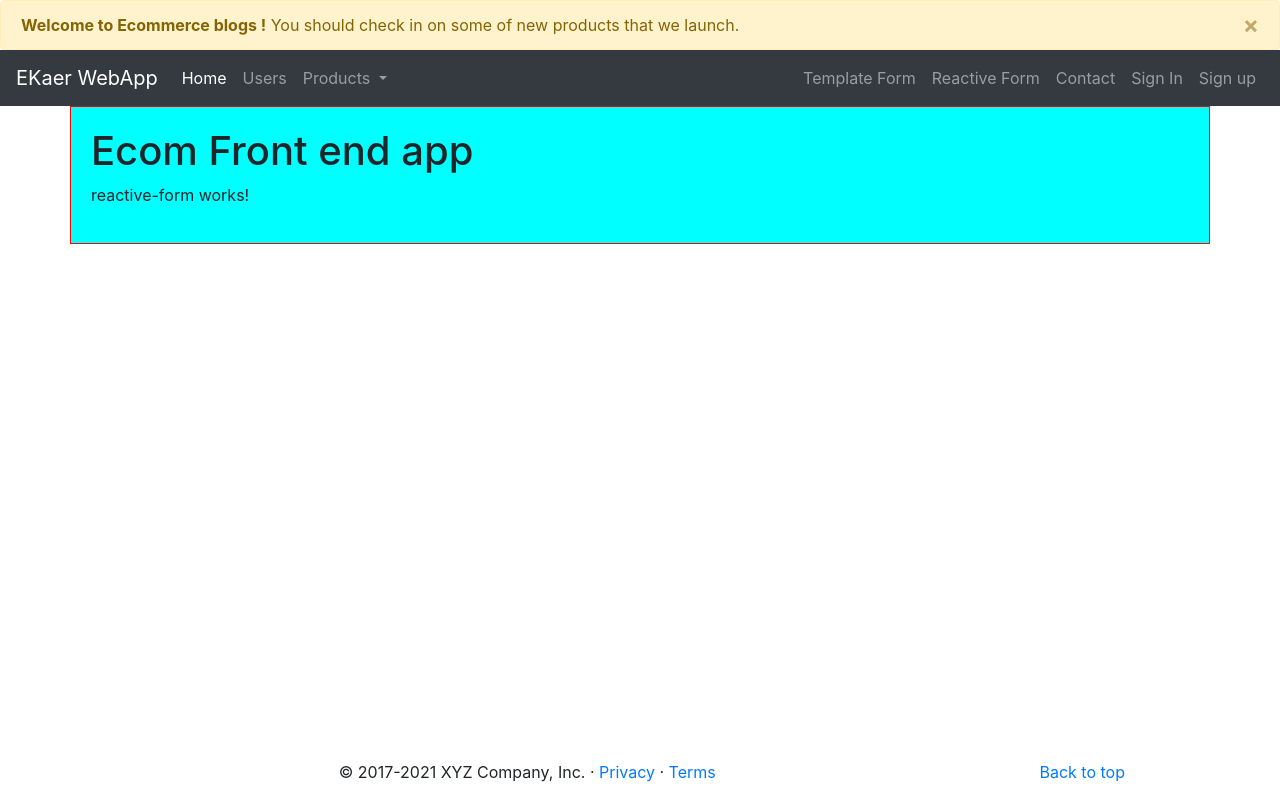
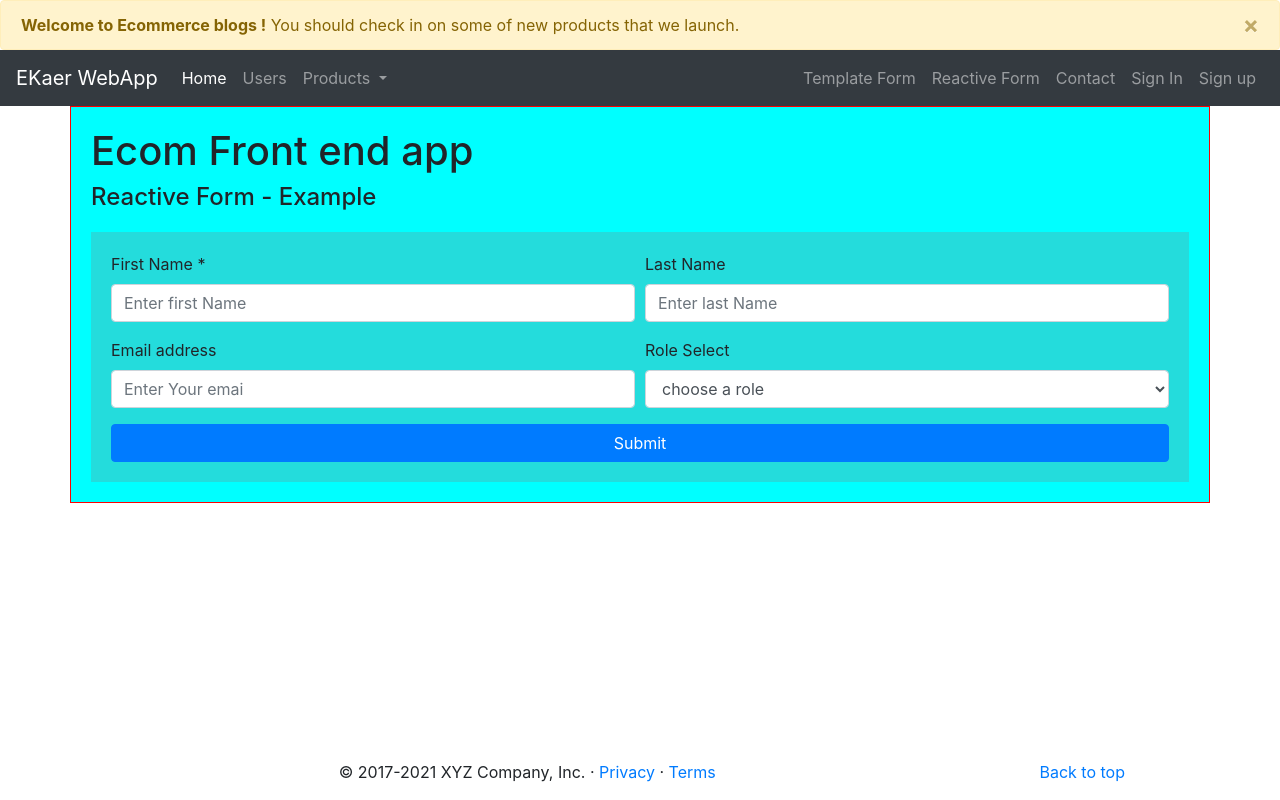
Before and after one commit to wahidKhan74/phase4-ecom-frontend-04-17-2021, an Angular app: page /reactive-form in a window 1280 px wide. Built offline with nearby package versions, Linux system fonts and the light colour scheme.

Commit message:
reactive forms

```diff
--- a/src/app/app.module.ts
+++ b/src/app/app.module.ts
@@ -15,7 +15,7 @@ import { DetailsComponent } from './products/details/details.component';
 import { SignInComponent } from './sign-in/sign-in.component';
 import { SignUpComponent } from './sign-up/sign-up.component';
 import { NotfoundComponent } from './notfound/notfound.component';
-import {FormsModule} from '@angular/forms';
+import {FormsModule, ReactiveFormsModule} from '@angular/forms';
 import { TemplateFormComponent } from './template-form/template-form.component';
 import { ReactiveFormComponent } from './reactive-form/reactive-form.component';
 
@@ -40,6 +40,7 @@ import { ReactiveFormComponent } from './reactive-form/reactive-form.component';
     BrowserModule,
     AppRoutingModule,
     FormsModule,
+    ReactiveFormsModule
   ],
   providers: [],
   bootstrap: [AppComponent]
--- a/src/app/reactive-form/reactive-form.component.css
+++ b/src/app/reactive-form/reactive-form.component.css
@@ -0,0 +1,10 @@
+.well {
+    background-color: #80808047;
+    align-self: center;
+    padding: 20px;
+    margin-top: 20px;
+}
+.has-error {
+    color:  red;
+    font-weight: 500;
+}
--- a/src/app/reactive-form/reactive-form.component.html
+++ b/src/app/reactive-form/reactive-form.component.html
@@ -1 +1,55 @@
-<p>reactive-form works!</p>
+<h4>Reactive Form - Example</h4>
+<div class="well well-lg">
+    <form [formGroup]="exampleForm" class="form-horizontal" (ngSubmit)="submitForm(exampleForm)" novalidate>
+        <div class="form-row">
+            <div class="form-group col-md">
+                <label for="firstName">First Name * </label>
+                <input type="text" class="form-control" formControlName="firstName" name="firstName"
+                 id="firstName" placeholder="Enter first Name" >
+                <small *ngIf="hasError('firstName')" [ngClass]="{'has-error' : hasError('firstName') }" >
+                    <span *ngIf="firstName.errors.required"> First Name is a required field .</span>
+                    <span *ngIf="firstName.errors.minlength"> First Name is  min 2 char long .</span>
+                    <span *ngIf="firstName.errors.maxlength"> First Name is  max 16 char long .</span>
+                </small>
+            </div>
+            <div class="form-group col-md">
+                <label for="lastName">Last Name </label>
+                <input type="text"  class="form-control" formControlName="lastName" name="lastName"
+                id="lastName" placeholder="Enter last Name" >
+                <small *ngIf="hasError('lastName')" [ngClass]="{'has-error' : hasError('lastName') }" >
+                    <span *ngIf="lastName.errors.required"> Last Name is a required field .</span>
+                    <span *ngIf="lastName.errors.minlength"> Last Name is  min 2 char long .</span>
+                    <span *ngIf="lastName.errors.maxlength"> Last Name is  max 16 char long .</span>
+                </small>
+            </div>
+        </div>
+        <div class="form-row">
+
+            <div class="form-group col-md">
+                <label for="email">Email address</label>
+                <input type="email" class="form-control" formControlName="email" name="email" id="email"
+                    placeholder="Enter Your emai" >
+                <small *ngIf="hasError('email')" [ngClass]="{'has-error' : hasError('email') }" >
+                    <span *ngIf="email.errors.required"> Email is a required field .</span>
+                    <span *ngIf="email.errors.email"> Please, enter a valid email address here.</span>
+                </small>
+
+              </div>
+
+              <div class="form-group col-md">
+                <label for="role">Role Select</label>
+                <select class="form-control" id="role" formControlName="role" name="role" required>
+                 <option value="">choose a role</option>
+                  <option value="admin">Admin</option>
+                  <option value="user">User</option>
+                  <option value="vendor">Vendor</option>
+                </select>
+                <small *ngIf="hasError('role')" [ngClass]="{'has-error' : hasError('role') }" >
+                    <span *ngIf="role.errors.required"> Role is a required field .</span>
+                </small>
+              </div>
+        </div>
+        <button type="submit" class="btn btn-primary btn-block" >Submit</button>
+      </form>
+
+</div>
--- a/src/app/reactive-form/reactive-form.component.ts
+++ b/src/app/reactive-form/reactive-form.component.ts
@@ -1,4 +1,5 @@
 import { Component, OnInit } from '@angular/core';
+import { FormBuilder, FormGroup, Validators, FormControl } from '@angular/forms';
 
 @Component({
   selector: 'app-reactive-form',
@@ -7,9 +8,51 @@ import { Component, OnInit } from '@angular/core';
 })
 export class ReactiveFormComponent implements OnInit {
 
-  constructor() { }
+  public exampleForm :FormGroup;
+  submitted: boolean;
+
+  // DI -> by adding properties in constrctor.
+  constructor(private formBuilder:FormBuilder) { }
 
   ngOnInit(): void {
+
+    this.exampleForm = this.formBuilder.group({
+      firstName : ['',[Validators.required, Validators.minLength(2), Validators.maxLength(16)]],
+      lastName :['',[Validators.required, Validators.minLength(2), Validators.maxLength(16)]],
+      email: ['',[Validators.required, Validators.email]],
+      role :['',Validators.required]
+    });
+
   }
 
+  public hasError(field:any){
+    return (this.exampleForm.get(field).invalid && this.exampleForm.get(field).touched
+    && this.exampleForm.get(field).errors);
+  }
+
+  public submitForm(form:any){
+    // console.log(form);
+    if(form.valid) {
+      this.submitted  = true;
+    } else{
+      this.validateForm(form);
+    }
+    console.log(this.exampleForm.value);
+  }
+
+  validateForm(form:any){
+    Object.keys(form.controls).forEach(field=>{
+      const control = form.get(field);
+      if( control instanceof FormControl){
+        control.markAsTouched({ onlySelf : true })
+      } else{
+        this.validateForm(control);
+      }
+    })
+  }
+
+  get firstName() { return this.exampleForm.get('firstName')}
+  get lastName() { return this.exampleForm.get('lastName')}
+  get email() { return this.exampleForm.get('email')}
+  get role() { return this.exampleForm.get('role')}
 }
```
